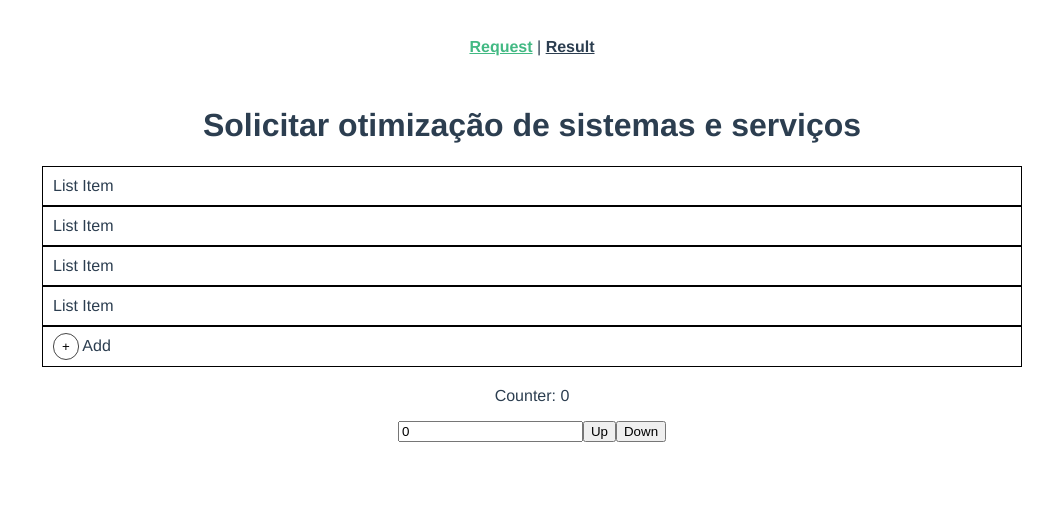
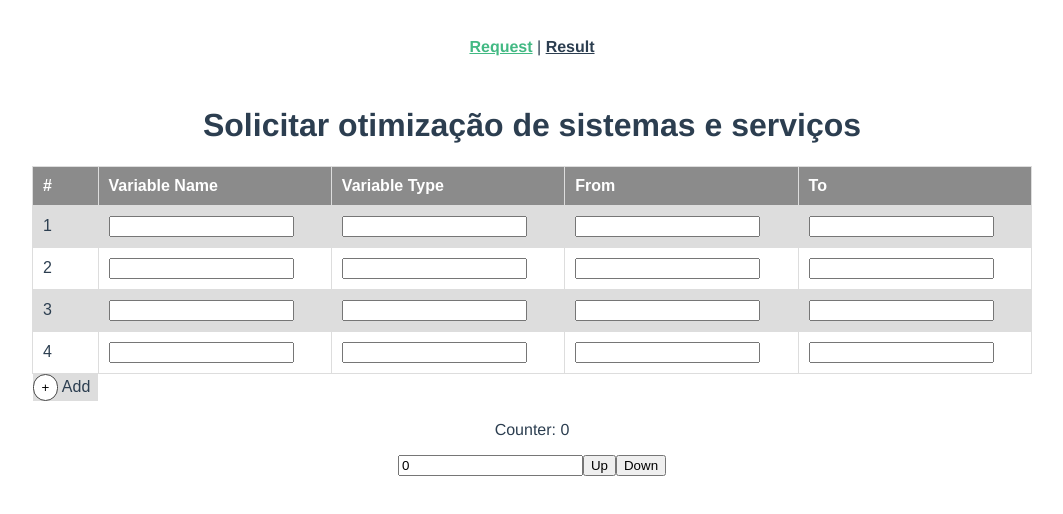
Before and after one commit to artofnext/ads-project-frontend, a Vue app: page / in a window 1280 px wide. Shown: the top 514 px of the page, without its empty margins (108-1171 px from the left). Built offline with nearby package versions, Linux system fonts and the light colour scheme.

Commit message:
table, inputs, add object indexing

```diff
--- a/src/components/AddItem.vue
+++ b/src/components/AddItem.vue
@@ -1,7 +1,7 @@
 <template>
-  <li class="add-list-item">
+  <tr class="add-list-item">
       <button @click="addItem" class="add-button">+</button> Add
-  </li>
+  </tr>
 </template>
 
 <script>
@@ -26,9 +26,9 @@ export default {
 <style scoped lang="scss">
 
     .add-list-item {
-        display: block;
-        border: solid 1px black;
-        padding: 6px 10px;
+        // display: block;
+        // border: solid 1px black;
+        // padding: 6px 10px;
     }
 
     .add-button {
--- a/src/components/ListItem.vue
+++ b/src/components/ListItem.vue
@@ -1,7 +1,12 @@
 <template>
-  <li class="list-item">
-      List Item
-  </li>
+  <tr class="list-item">
+      <td>{{ datas.index+1 }}</td>
+      <td><input class="name-input"></td>
+      <td><input class="type-input"></td>
+      <td><input class="from-input"></td>
+      <td><input class="to-input"></td>
+
+  </tr>
 </template>
 
 <script>
@@ -11,7 +16,7 @@ export default {
 
   },
   props: {
-    msg: String,
+      datas: Object
   },
   methods: {
 
@@ -22,8 +27,14 @@ export default {
 <!-- Add "scoped" attribute to limit CSS to this component only -->
 <style scoped lang="scss">
     .list-item {
-        display: block;
-        border: solid 1px black;
-        padding: 10px;
+        // display: block;
+        // border: solid 1px black;
+        // padding: 10px;
     }
+
+    td {
+  border: 1px solid #dddddd;
+  text-align: left;
+  padding: 10px;
+}
 </style>
--- a/src/components/ParamList.vue
+++ b/src/components/ParamList.vue
@@ -1,10 +1,11 @@
 <template>
   <div class="hello">
     <h1>{{ msg }}</h1>
-    <ul class="var-list">
-      <ListItem v-for="item in items" :key="item.index"/>
+    <table class="var-list">
+      <TitleItem/>
+      <ListItem  v-for="item in items" v-bind:key="item.index" v-bind:datas='item'/>
       <AddItem/>
-    </ul>
+    </table>
     <p>Counter: {{ counter }}</p>
     <input v-model="counter">
     <button @click="increment">Up</button>
@@ -16,12 +17,14 @@
 // @ is an alias to /src
 import ListItem from "@/components/ListItem.vue";
 import AddItem from "@/components/AddItem.vue";
+import TitleItem from "@/components/TitleItem.vue";
 
 export default {
   name: "HelloWorld",
   components: {
     ListItem,
     AddItem,
+    TitleItem,
   },
   computed: {
     counter: {
@@ -39,9 +42,11 @@ export default {
       }
     }
   },
+
+
+
   props: {
     msg: String,
-
     // counter: this.$store.state.count
   },
   methods: {
@@ -66,6 +71,16 @@ export default {
   text-align: initial;
 }
 
+table {
+  font-family: arial, sans-serif;
+  border-collapse: collapse;
+  // width: 100%;
+}
+
+tr:nth-child(even) {
+  background-color: #dddddd;
+}
+
 h3 {
   margin: 40px 0 0;
 }
--- /dev/null
+++ b/src/components/TitleItem.vue
@@ -0,0 +1,32 @@
+<template>
+  <tr class="title-list-item">
+      <th>#</th>
+      <th>Variable Name</th>
+      <th>Variable Type</th>
+      <th>From</th>
+      <th>To</th>
+  </tr>
+</template>
+
+<script>
+export default {
+  name: "TitleItem",
+};
+</script>
+
+<!-- Add "scoped" attribute to limit CSS to this component only -->
+<style scoped lang="scss">
+    .title-list-item {
+        // display: block;
+        // border: solid 1px black;
+        // padding: 10px;
+        background-color: #8B8B8B;
+        color: white;
+    }
+
+    th {
+  border: 1px solid #dddddd;
+  text-align: left;
+  padding: 10px;
+}
+</style>
--- a/src/store/index.js
+++ b/src/store/index.js
@@ -12,24 +12,28 @@ export default new Vuex.Store({
         type: 'int',
         from: 0,
         to: 1000,
+        index: 0,
       },
       {
         name: 'Beta',
         type: 'int',
         from: 0,
         to: 1000,
+        index: 1,
       },
       {
         name: 'Gamma',
         type: 'int',
         from: 0,
         to: 1000,
+        index: 2,
       },
       {
         name: 'Epsilon',
         type: 'int',
         from: 0,
         to: 1000,
+        index: 3,
       },
     ],
   },
@@ -37,8 +41,7 @@ export default new Vuex.Store({
     addVar (state) {
       //TODO
       state.datas.push({
-        obj: 'obj',
-        index: 1,
+        index: state.datas.length,
       });
     },
     removeVar (state, index) {
```
